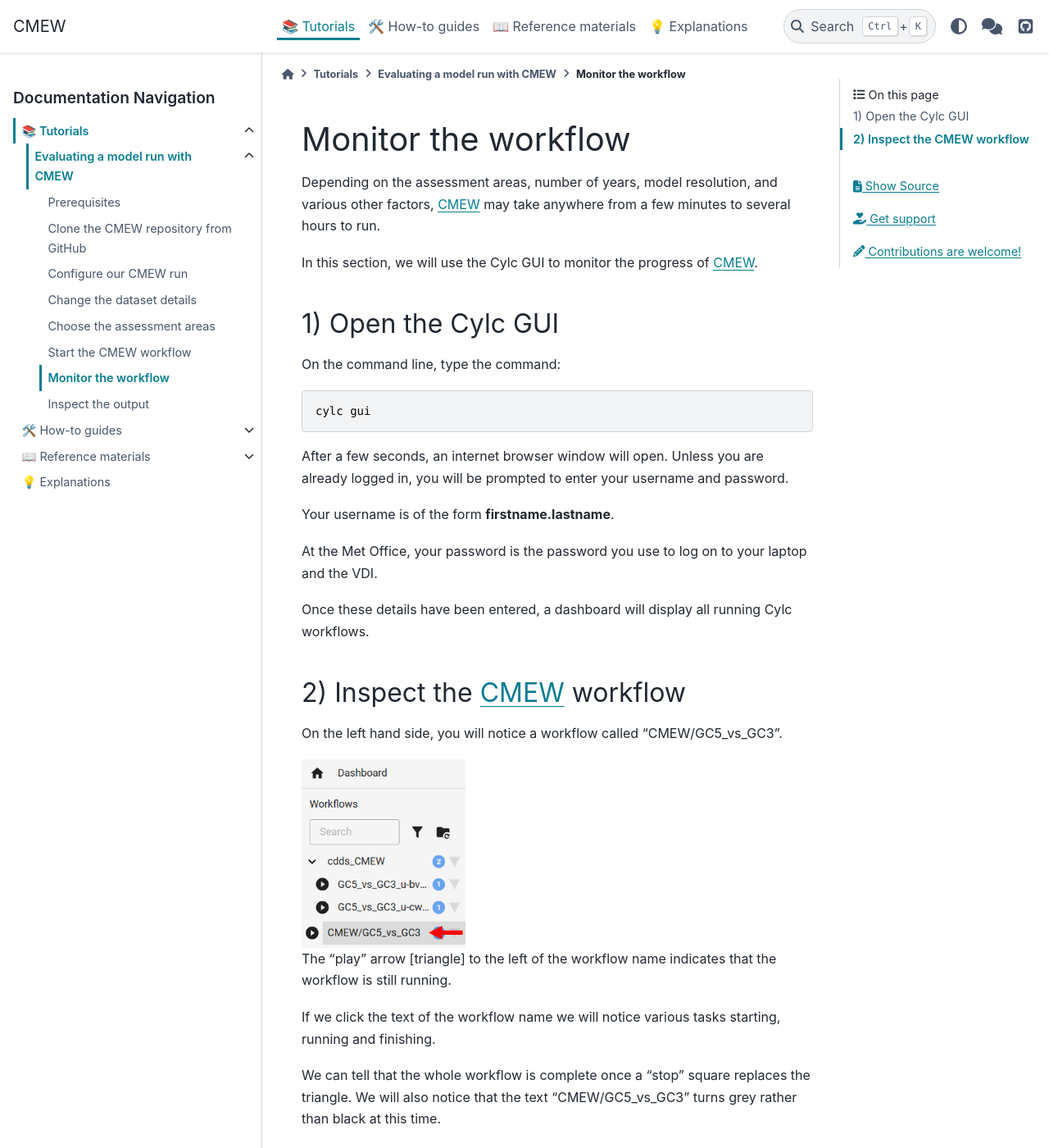
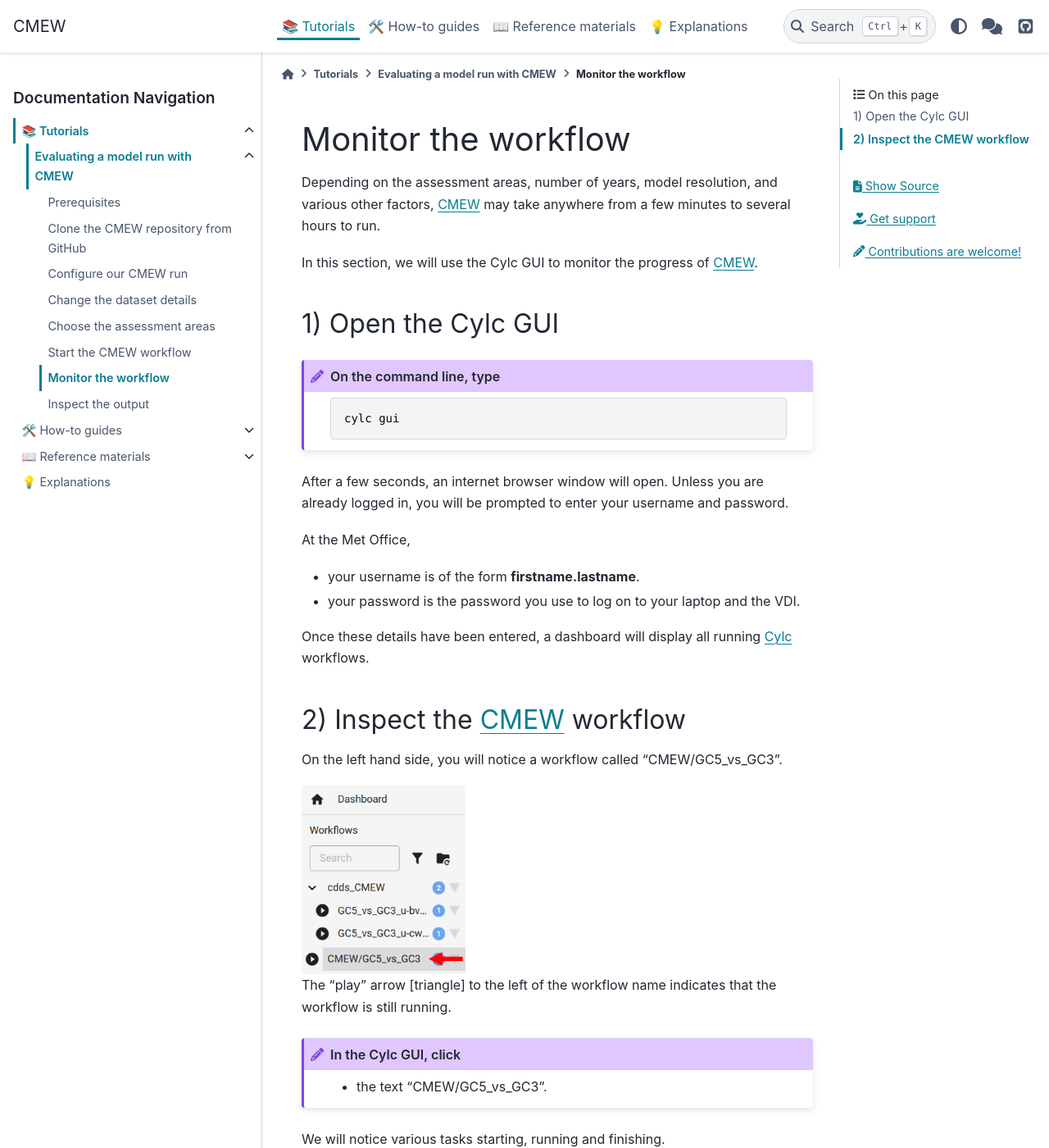
Before and after one commit to MetOffice/CMEW, a Sphinx documentation site: the page built from doc/source/tutorials/cloning_running_cmew/tutorial_part_6.rst, in a window 1280 px wide and 1400 px high. Shown: the whole window at 82% size. Built offline with Sphinx 7.4.7 and the PyData theme 0.15.4, drawn with Linux system fonts in a browser that asks for light colours.

Commit message:
Parts 3 to 7

```diff
--- a/doc/source/tutorials/cloning_running_cmew/tutorial_part_6.rst
+++ b/doc/source/tutorials/cloning_running_cmew/tutorial_part_6.rst
@@ -13,19 +13,22 @@ In this section, we will use the Cylc GUI to monitor the progress of |CMEW|.
 1) Open the Cylc GUI
 ~~~~~~~~~~~~~~~~~~~~
 
-On the command line, type the command::
+.. admonition:: On the command line, type
+   :class: admonition-todo
 
-   cylc gui
+   .. code-block::
+
+      cylc gui
 
 After a few seconds, an internet browser window will open.
 Unless you are already logged in, you will be prompted to enter your username and password.
 
-Your username is of the form **firstname.lastname**.
+At the Met Office,
 
-At the Met Office,
-your password is the password you use to log on to your laptop and the VDI.
+* your username is of the form **firstname.lastname**.
+* your password is the password you use to log on to your laptop and the VDI.
 
-Once these details have been entered, a dashboard will display all running Cylc workflows.
+Once these details have been entered, a dashboard will display all running |Cylc| workflows.
 
 2) Inspect the |CMEW| workflow
 ~~~~~~~~~~~~~~~~~~~~~~~~~~~~~~
@@ -43,8 +46,12 @@ On the left hand side, you will notice a workflow called "CMEW/GC5_vs_GC3".
 
 The "play" arrow [triangle] to the left of the workflow name indicates that the workflow is still running.
 
-If we click the text of the workflow name
-we will notice various tasks starting, running and finishing.
+.. admonition:: In the Cylc GUI, click
+   :class: admonition-todo
+
+   * the text "CMEW/GC5_vs_GC3".
+
+We will notice various tasks starting, running and finishing.
 
 We can tell that the whole workflow is complete once a "stop" square replaces the triangle.
 We will also notice that the text "CMEW/GC5_vs_GC3" turns grey rather than black at this time.
```
Also changed, not shown: doc/source/tutorials/cloning_running_cmew/tutorial_part_3.rst (+42 -29 lines), doc/source/tutorials/cloning_running_cmew/tutorial_part_4.rst (+18 -13 lines), doc/source/tutorials/cloning_running_cmew/tutorial_part_5.rst (+12 -6 lines), doc/source/tutorials/cloning_running_cmew/tutorial_part_7.rst (+43 -19 lines).
